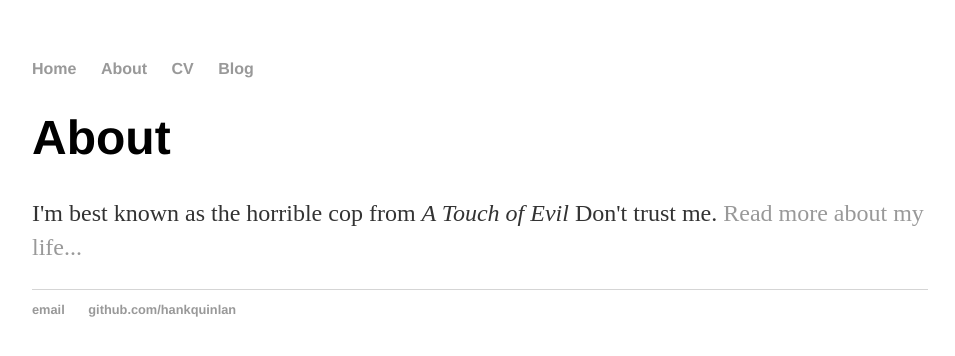
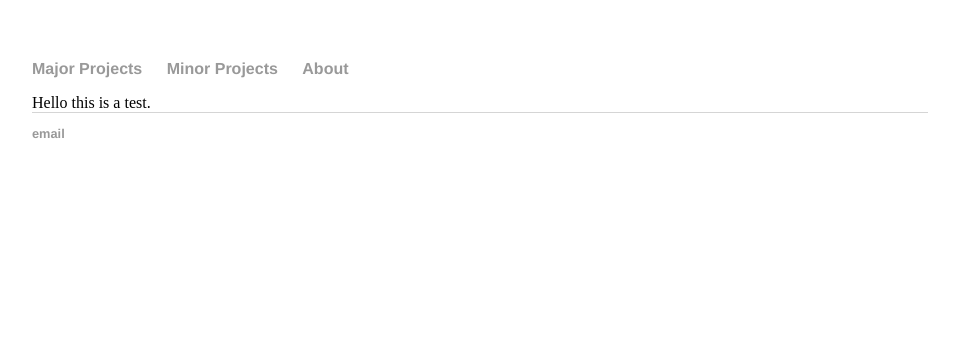
Before and after one commit to hollyjackson/hollyjackson.github.io, a Jekyll site: the page built from about/index.html, in a window 1280 px wide. Shown: the top 356 px of the page, without its empty margins (160-1115 px from the left). Built offline with Jekyll 4.4.1, drawn with Linux system fonts in a browser that asks for light colours.

Commit message:
change menu options

```diff
--- a/_layouts/default.html
+++ b/_layouts/default.html
@@ -8,10 +8,10 @@
 		<body>
 			<nav>
 	    		<ul>
-	        		<li><a href="/">Home</a></li>
-		        	<li><a href="/about">About</a></li>
-	        		<li><a href="/cv">CV</a></li>
-	        		<li><a href="/blog">Blog</a></li>
+	        		<li><a href="/">Major Projects</a></li>
+		        	<li><a href="/minor-projects">Minor Projects</a></li>
+	        		<li><a href="/about">About</a></li>
+	        		<!-- <li><a href="/blog">Blog</a></li> -->
 	    		</ul>
 			</nav>
 			<div class="container">
@@ -21,8 +21,8 @@
 			</div><!-- /.container -->
 			<footer>
 	    		<ul>
-	        		<li><a href="mailto:hankquinlanhub@gmail.com">email</a></li>
-	        		<li><a href="https://github.com/hankquinlan">github.com/hankquinlan</a></li>
+	        		<li><a href="mailto:hjackson@mit.edu">email</a></li>
+	        		<!-- <li><a href="https://github.com/hankquinlan">github.com/hankquinlan</a></li> -->
 				</ul>
 			</footer>
 		</body>
--- a/about/index.html
+++ b/about/index.html
@@ -2,7 +2,5 @@
 layout: default
 title: About
 ---
-<div class="blurb">
-	<h1>About</h1>
-	<p>I'm best known as the horrible cop from <em>A Touch of Evil</em> Don't trust me. <a href="/about">Read more about my life...</a></p>
-</div><!-- /.blurb -->
+
+Hello this is a test.
--- a/cv/index.html
+++ b/minor-projects/index.html
@@ -1,8 +1,8 @@
 ---
 layout: default
-title: CV
+title: About
 ---
 <div class="blurb">
-	<h1>CV</h1>
+	<h1>About</h1>
 	<p>I'm best known as the horrible cop from <em>A Touch of Evil</em> Don't trust me. <a href="/about">Read more about my life...</a></p>
 </div><!-- /.blurb -->
```
